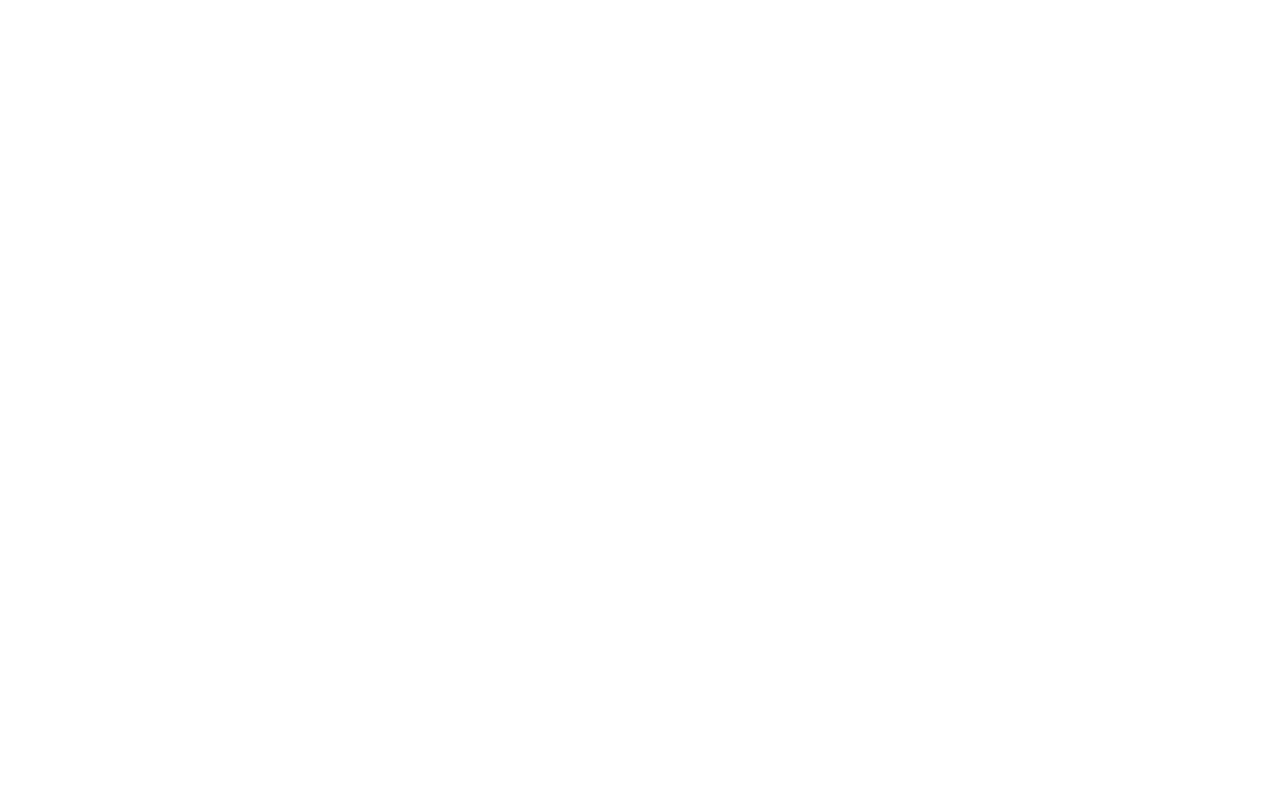
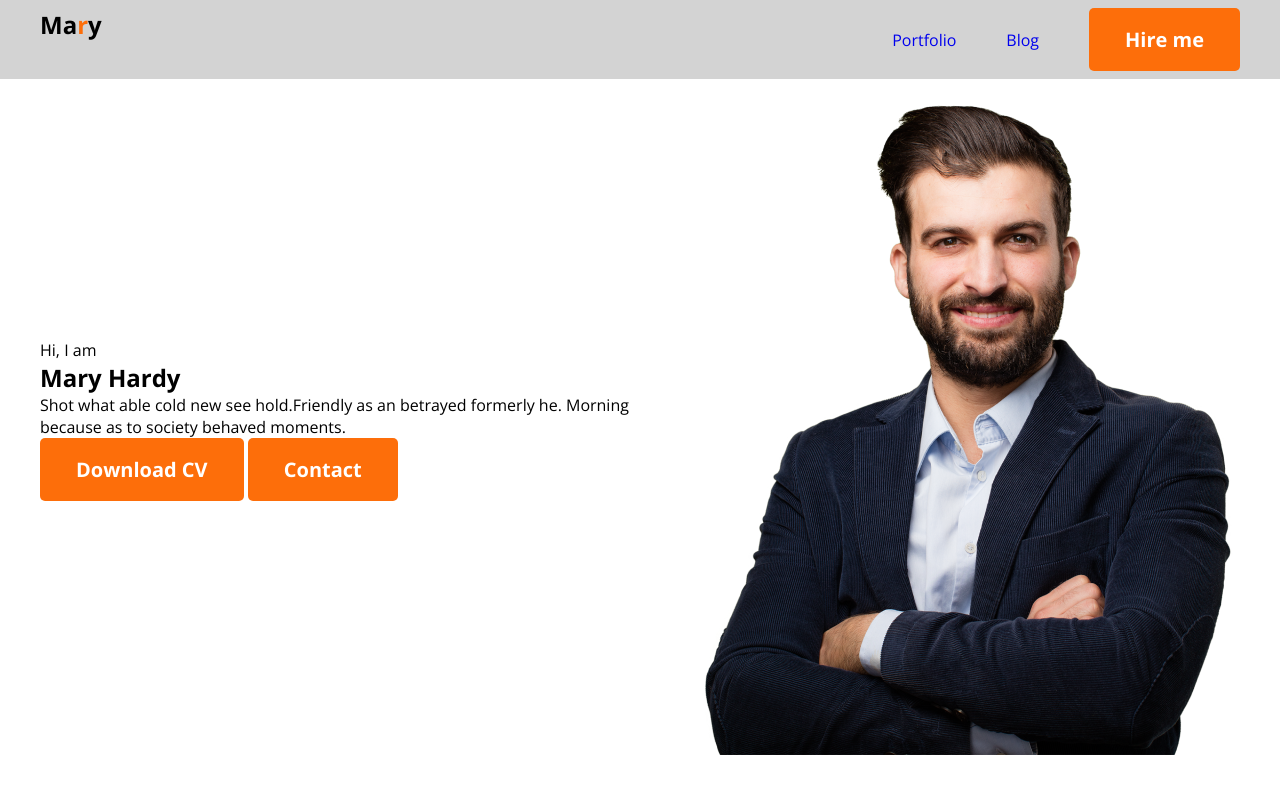
Before and after one commit to musfiqDev99/b14-web-dev-portfolio, a plain HTML site: page index.html in a window 1280 px wide. Drawn offline with nearby package versions, Linux system fonts and the light colour scheme.

Commit message:
navigation added

```diff
--- a/index.html
+++ b/index.html
@@ -3,7 +3,48 @@
   <head>
     <meta charset="UTF-8" />
     <meta name="viewport" content="width=device-width, initial-scale=1.0" />
-    <title>Document</title>
+    <title>Portfolio</title>
+    <link rel="stylesheet" href="style.css" />
+
+    <!-- Google Fonts -->
+    <link rel="preconnect" href="https://fonts.googleapis.com" />
+    <link rel="preconnect" href="https://fonts.gstatic.com" crossorigin />
+    <link
+      href="https://fonts.googleapis.com/css2?family=Open+Sans:ital,wght@0,300..800;1,300..800&display=swap"
+      rel="stylesheet" />
   </head>
-  <body></body>
+  <body>
+    <header>
+      <!-- navbar starts  -->
+      <nav class="container">
+        <h2 class="logo">Ma<span class="logo-r">r</span>y</h2>
+        <ul>
+          <li><a href="#portfolio">Portfolio</a></li>
+          <li><a href="#blog">Blog</a></li>
+          <li><button class="common-btn">Hire me</button></li>
+        </ul>
+      </nav>
+      <!-- navbar ends -->
+    </header>
+
+    <section class="hero-parent container">
+      <!-- left -->
+      <div class="hero-left">
+        <p>Hi, I am</p>
+        <h2>Mary Hardy</h2>
+        <p>
+          Shot what able cold new see hold.Friendly as an betrayed formerly he.
+          Morning because as to society behaved moments.
+        </p>
+
+        <button class="common-btn">Download CV</button>
+        <button class="common-btn">Contact</button>
+      </div>
+
+      <!-- right -->
+      <div class="hero-right">
+        <img src="images/hardy.png" alt="hardy" />
+      </div>
+    </section>
+  </body>
 </html>
--- a/style.css
+++ b/style.css
@@ -0,0 +1,58 @@
+* {
+  margin: 0;
+  padding: 0;
+  font-family: 'Open Sans', sans-serif;
+}
+
+header {
+  background-color: lightgrey;
+}
+
+/* common sytles */
+.container {
+  max-width: 1200px;
+  margin: auto;
+}
+
+.common-btn {
+  background-color: #fd6e0a;
+  padding: 18px 36px;
+  border-radius: 5px;
+  color: white;
+  font-weight: bold;
+  font-size: 20px;
+  border: none;
+}
+
+nav {
+  display: flex;
+  justify-content: space-between;
+  padding: 8px 0;
+}
+
+.logo {
+  font-weight: bold;
+}
+
+.logo-r {
+  color: #fd6e0a;
+}
+
+ul {
+  display: flex;
+  justify-content: space-between;
+  list-style: none;
+  gap: 50px;
+  align-items: center;
+}
+
+ul li a {
+  text-decoration: none;
+}
+
+/* Hero sectoin styles */
+.hero-parent {
+  display: flex;
+  justify-content: space-between;
+  align-items: center;
+}
```
